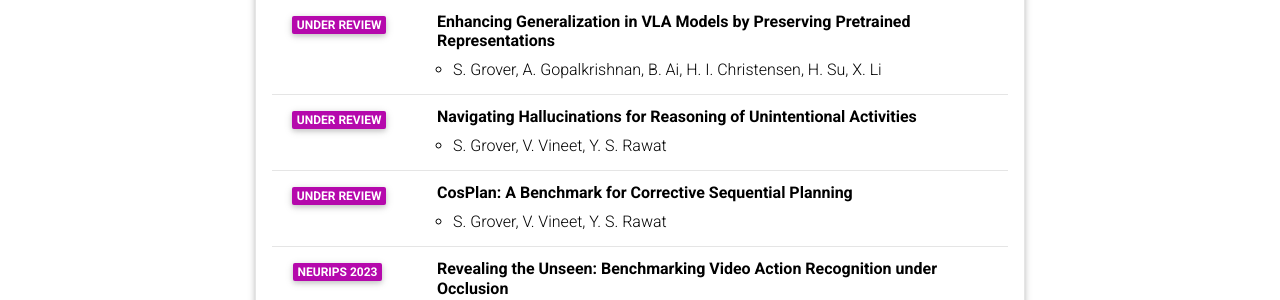
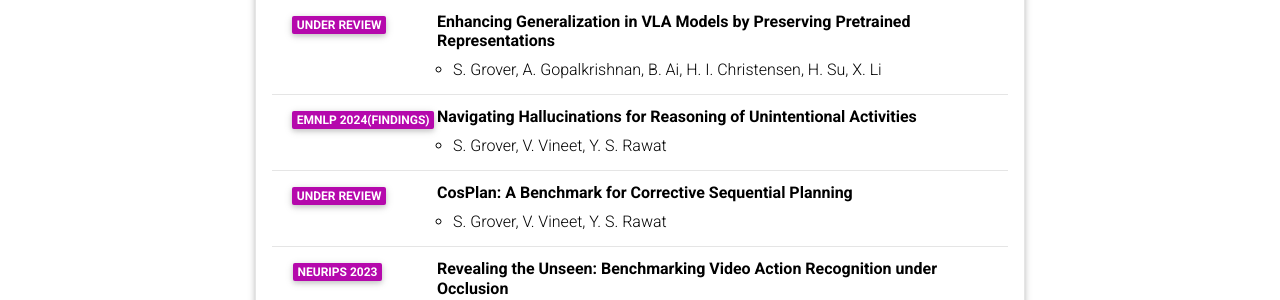
Before and after one commit to shroglck/shroglck.github.io, a Jekyll site: the page built from _pages/cv.md, in a window 1280 px wide and 900 px high, scrolled down 1271 px. Shown: the part 147-447 px from the top of the window. Built offline with Jekyll 4.4.1, drawn with Linux system fonts in a browser that asks for light colours; comment, search, counter and statistics services are not loaded; a style sheet for code colours, icons or effects is not loaded.

Commit message:
Update cv.yml

```diff
--- a/_data/cv.yml
+++ b/_data/cv.yml
@@ -49,7 +49,7 @@
       year: Under Review
       description: "S. Grover, A. Gopalkrishnan, B. Ai, H. I. Christensen, H. Su, X. Li"
     - title: "Navigating Hallucinations for Reasoning of Unintentional Activities"
-      year: Under Review
+      year: EMNLP 2024(Findings)
       description: "S. Grover, V. Vineet, Y. S. Rawat"
     - title: "CosPlan: A Benchmark for Corrective Sequential Planning"
       year: Under Review
```
